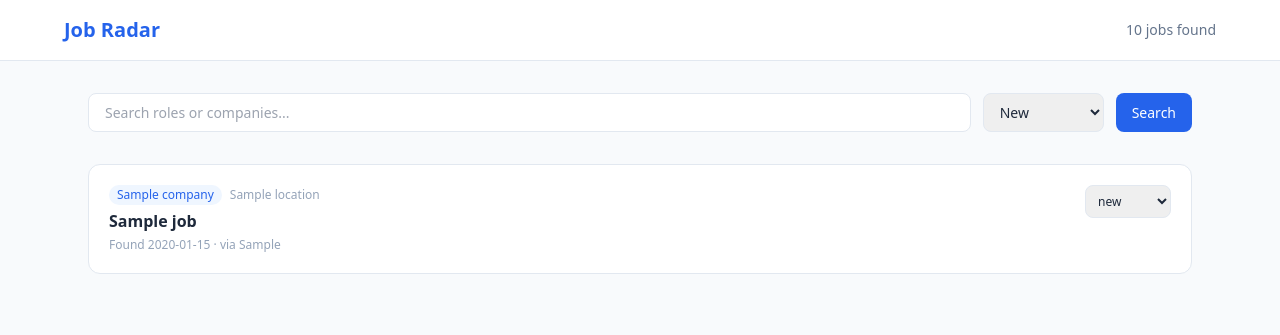
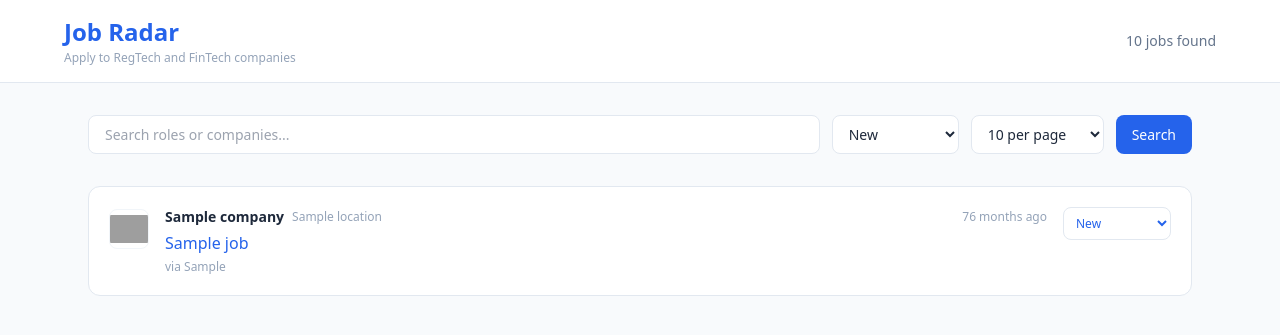
Before and after one commit to Prokyoon/job-alert-tool, a FastAPI app: template web/templates/index.html in a window 1280 px wide. Shown: the top 335 px of the page. Run offline with FastAPI, Linux system fonts and the light colour scheme; the template is opened without the code that fills it: most values are stand-ins (such as "Sample title", 1, 10 or a date in 2020); some libraries are stand-ins or nearby versions; grey boxes are pictures that could not be loaded.

Commit message:
Dashboard improvements: logos, time ago, statuses, pagination, filters

```diff
--- a/web/app.py
+++ b/web/app.py
@@ -11,7 +11,6 @@ init_db()
 app = FastAPI()
 
 BASE_DIR = os.path.dirname(__file__)
-
 templates = Jinja2Templates(directory=os.path.join(BASE_DIR, "templates"))
 
 static_dir = os.path.join(BASE_DIR, "static")
@@ -25,21 +24,38 @@ async def health_check():
 
 
 @app.get("/", response_class=HTMLResponse)
-async def dashboard(request: Request, status: str = "", search: str = ""):
+async def dashboard(
+    request: Request,
+    status: str = "",
+    search: str = "",
+    page: int = 1,
+    per_page: int = 25
+):
     try:
-        jobs = get_all_jobs(
+        all_jobs = get_all_jobs(
             status=status if status else None,
             search=search if search else None
         )
     except Exception as e:
         print(f"Database error: {e}")
-        jobs = []
+        all_jobs = []
+
+    total = len(all_jobs)
+    per_page = per_page if per_page in [10, 25, 50, 100] else 25
+    total_pages = max(1, (total + per_page - 1) // per_page)
+    page = max(1, min(page, total_pages))
+    start = (page - 1) * per_page
+    jobs = all_jobs[start:start + per_page]
+
     return templates.TemplateResponse("index.html", {
         "request": request,
         "jobs": jobs,
-        "total": len(jobs),
+        "total": total,
         "status_filter": status,
         "search": search,
+        "page": page,
+        "per_page": per_page,
+        "total_pages": total_pages,
     })
 
 
--- a/web/templates/index.html
+++ b/web/templates/index.html
@@ -3,15 +3,45 @@
 <head>
   <meta charset='UTF-8'>
   <meta name='viewport' content='width=device-width, initial-scale=1.0'>
-  <title>Job Alert Dashboard</title>
+  <title>Job Radar</title>
   <script src='https://cdn.tailwindcss.com'></script>
+  <script>
+    // Auto-submit form when status or per_page dropdowns change
+    function autoSubmit(el) {
+      el.closest('form').submit();
+    }
+
+    // Relative time helper — "2 days ago", "just now", etc.
+    function timeAgo(dateStr) {
+      const date = new Date(dateStr);
+      const now = new Date();
+      const diff = Math.floor((now - date) / 1000);
+      if (diff < 60) return 'just now';
+      if (diff < 3600) return Math.floor(diff / 60) + 'm ago';
+      if (diff < 86400) return Math.floor(diff / 3600) + 'h ago';
+      if (diff < 86400 * 2) return 'yesterday';
+      if (diff < 86400 * 30) return Math.floor(diff / 86400) + ' days ago';
+      if (diff < 86400 * 60) return '1 month ago';
+      return Math.floor(diff / (86400 * 30)) + ' months ago';
+    }
+
+    // Replace all date placeholders after page loads
+    document.addEventListener('DOMContentLoaded', () => {
+      document.querySelectorAll('[data-date]').forEach(el => {
+        el.textContent = timeAgo(el.dataset.date);
+      });
+    });
+  </script>
 </head>
 <body class='bg-slate-50 text-slate-800'>
 
   <!-- Header -->
   <header class='bg-white border-b border-slate-200 px-6 py-4'>
     <div class='max-w-6xl mx-auto flex items-center justify-between'>
-      <h1 class='text-xl font-bold text-blue-600'>Job Radar</h1>
+      <div>
+        <h1 class='text-2xl font-bold text-blue-600'>Job Radar</h1>
+        <p class='text-xs text-slate-400 mt-0.5'>Apply to RegTech and FinTech companies</p>
+      </div>
       <span class='text-sm text-slate-500'>{{ total }} jobs found</span>
     </div>
   </header>
@@ -19,20 +49,33 @@
   <main class='max-w-6xl mx-auto px-6 py-8'>
 
     <!-- Filters -->
-    <form method='get' class='flex gap-3 mb-8'>
+    <form method='get' class='flex flex-wrap gap-3 mb-8'>
       <input name='search' value='{{ search }}'
         placeholder='Search roles or companies...'
-        class='flex-1 border border-slate-200 rounded-lg px-4 py-2 text-sm
+        class='flex-1 min-w-48 border border-slate-200 rounded-lg px-4 py-2 text-sm
                focus:outline-none focus:ring-2 focus:ring-blue-500'>
-      <select name='status'
-        class='border border-slate-200 rounded-lg px-3 py-2 text-sm'>
+
+      <select name='status' onchange='autoSubmit(this)'
+        class='border border-slate-200 rounded-lg px-3 py-2 text-sm bg-white'>
         <option value=''>All statuses</option>
         <option value='new' {% if status_filter=='new' %}selected{% endif %}>New</option>
         <option value='viewed' {% if status_filter=='viewed' %}selected{% endif %}>Viewed</option>
         <option value='applied' {% if status_filter=='applied' %}selected{% endif %}>Applied</option>
-        <option value='archived' {% if status_filter=='archived' %}selected{% endif %}>Archived</option>
+        <option value='not applied' {% if status_filter=='not applied' %}selected{% endif %}>Not Applied</option>
+        <option value='mismatched' {% if status_filter=='mismatched' %}selected{% endif %}>Mismatched</option>
       </select>
-      <button class='bg-blue-600 text-white px-4 py-2 rounded-lg text-sm'>Search</button>
+
+      <select name='per_page' onchange='autoSubmit(this)'
+        class='border border-slate-200 rounded-lg px-3 py-2 text-sm bg-white'>
+        <option value='10'  {% if per_page==10  %}selected{% endif %}>10 per page</option>
+        <option value='25'  {% if per_page==25  %}selected{% endif %}>25 per page</option>
+        <option value='50'  {% if per_page==50  %}selected{% endif %}>50 per page</option>
+        <option value='100' {% if per_page==100 %}selected{% endif %}>100 per page</option>
+      </select>
+
+      <button class='bg-blue-600 text-white px-4 py-2 rounded-lg text-sm hover:bg-blue-700 transition-colors'>
+        Search
+      </button>
     </form>
 
     <!-- Job Cards -->
@@ -40,40 +83,105 @@
     {% for job in jobs %}
       <div class='bg-white border border-slate-200 rounded-xl p-5
                   hover:border-blue-300 hover:shadow-sm transition-all'>
-        <div class='flex items-start justify-between gap-4'>
-          <div class='flex-1'>
-            <div class='flex items-center gap-2 mb-1'>
-              <span class='text-xs font-medium text-blue-600 bg-blue-50
-                           px-2 py-0.5 rounded-full'>
-                {{ job.company }}
+        <div class='flex items-start gap-4'>
+
+          <!-- Company logo -->
+          <img
+            src='https://logo.clearbit.com/{{ job.company | lower | replace(" ", "") }}.com'
+            alt='{{ job.company }}'
+            class='w-10 h-10 rounded-lg object-contain border border-slate-100 flex-shrink-0 mt-0.5'
+            onerror="this.style.display='none'; this.nextElementSibling.style.display='flex';">
+          <!-- Fallback initials if logo fails -->
+          <div class='w-10 h-10 rounded-lg bg-blue-50 border border-blue-100 flex-shrink-0
+                      items-center justify-center text-blue-600 font-bold text-sm mt-0.5'
+               style='display:none'>
+            {{ job.company[:2] | upper }}
+          </div>
+
+          <!-- Job info -->
+          <div class='flex-1 min-w-0'>
+            <div class='flex items-center justify-between gap-2 mb-1'>
+              <div class='flex items-center gap-2 flex-wrap'>
+                <span class='text-sm font-semibold text-slate-800'>
+                  {{ job.company }}
+                </span>
+                <span class='text-xs text-slate-400'>{{ job.location }}</span>
+              </div>
+              <!-- Time ago -->
+              <span class='text-xs text-slate-400 flex-shrink-0'
+                    data-date='{{ job.date_found.isoformat() }}'>
+                {{ job.date_found.strftime('%Y-%m-%d') }}
               </span>
-              <span class='text-xs text-slate-400'>{{ job.location }}</span>
             </div>
+
             <a href='{{ job.url }}' target='_blank'
-               class='font-semibold text-slate-800 hover:text-blue-600'>
+               class='font-medium text-blue-600 hover:text-blue-800 hover:underline block truncate'>
               {{ job.title }}
             </a>
+
             <p class='text-xs text-slate-400 mt-1'>
-              Found {{ job.date_found.strftime('%Y-%m-%d') }}
-              &middot; via {{ job.ats_source }}
+              via {{ job.ats_source }}
             </p>
           </div>
-          <form method='post' action='/update-status' class='flex gap-2 items-center'>
+
+          <!-- Status selector -->
+          <form method='post' action='/update-status' class='flex-shrink-0'>
             <input type='hidden' name='job_id' value='{{ job.id }}'>
             <select name='status' onchange='this.form.submit()'
-              class='text-xs border border-slate-200 rounded-lg px-2 py-1.5'>
-              <option {% if job.status=='new' %}selected{% endif %}>new</option>
-              <option {% if job.status=='viewed' %}selected{% endif %}>viewed</option>
-              <option {% if job.status=='applied' %}selected{% endif %}>applied</option>
-              <option {% if job.status=='archived' %}selected{% endif %}>archived</option>
+              class='text-xs border border-slate-200 rounded-lg px-2 py-1.5 bg-white
+                     {% if job.status == "new" %}text-blue-600 border-blue-200 bg-blue-50
+                     {% elif job.status == "applied" %}text-green-600 border-green-200 bg-green-50
+                     {% elif job.status == "viewed" %}text-slate-600
+                     {% elif job.status == "not applied" %}text-amber-600 border-amber-200 bg-amber-50
+                     {% elif job.status == "mismatched" %}text-red-400 border-red-200 bg-red-50
+                     {% endif %}'>
+              <option value='new'         {% if job.status=='new' %}selected{% endif %}>New</option>
+              <option value='viewed'      {% if job.status=='viewed' %}selected{% endif %}>Viewed</option>
+              <option value='applied'     {% if job.status=='applied' %}selected{% endif %}>Applied</option>
+              <option value='not applied' {% if job.status=='not applied' %}selected{% endif %}>Not Applied</option>
+              <option value='mismatched'  {% if job.status=='mismatched' %}selected{% endif %}>Mismatched</option>
             </select>
           </form>
+
         </div>
       </div>
     {% else %}
       <div class='text-center text-slate-400 py-16'>No jobs found.</div>
     {% endfor %}
     </div>
+
+    <!-- Pagination -->
+    {% if total_pages > 1 %}
+    <div class='flex items-center justify-center gap-2 mt-8'>
+      {% if page > 1 %}
+        <a href='?page={{ page - 1 }}&per_page={{ per_page }}&status={{ status_filter }}&search={{ search }}'
+           class='px-3 py-1.5 text-sm border border-slate-200 rounded-lg hover:bg-slate-100'>
+          &larr; Prev
+        </a>
+      {% endif %}
+
+      {% for p in range(1, total_pages + 1) %}
+        {% if p == page %}
+          <span class='px-3 py-1.5 text-sm bg-blue-600 text-white rounded-lg'>{{ p }}</span>
+        {% elif p <= 3 or p >= total_pages - 2 or (p >= page - 2 and p <= page + 2) %}
+          <a href='?page={{ p }}&per_page={{ per_page }}&status={{ status_filter }}&search={{ search }}'
+             class='px-3 py-1.5 text-sm border border-slate-200 rounded-lg hover:bg-slate-100'>
+            {{ p }}
+          </a>
+        {% elif p == 4 or p == total_pages - 3 %}
+          <span class='px-2 text-slate-400'>…</span>
+        {% endif %}
+      {% endfor %}
+
+      {% if page < total_pages %}
+        <a href='?page={{ page + 1 }}&per_page={{ per_page }}&status={{ status_filter }}&search={{ search }}'
+           class='px-3 py-1.5 text-sm border border-slate-200 rounded-lg hover:bg-slate-100'>
+          Next &rarr;
+        </a>
+      {% endif %}
+    </div>
+    {% endif %}
+
   </main>
 </body>
 </html>
```
